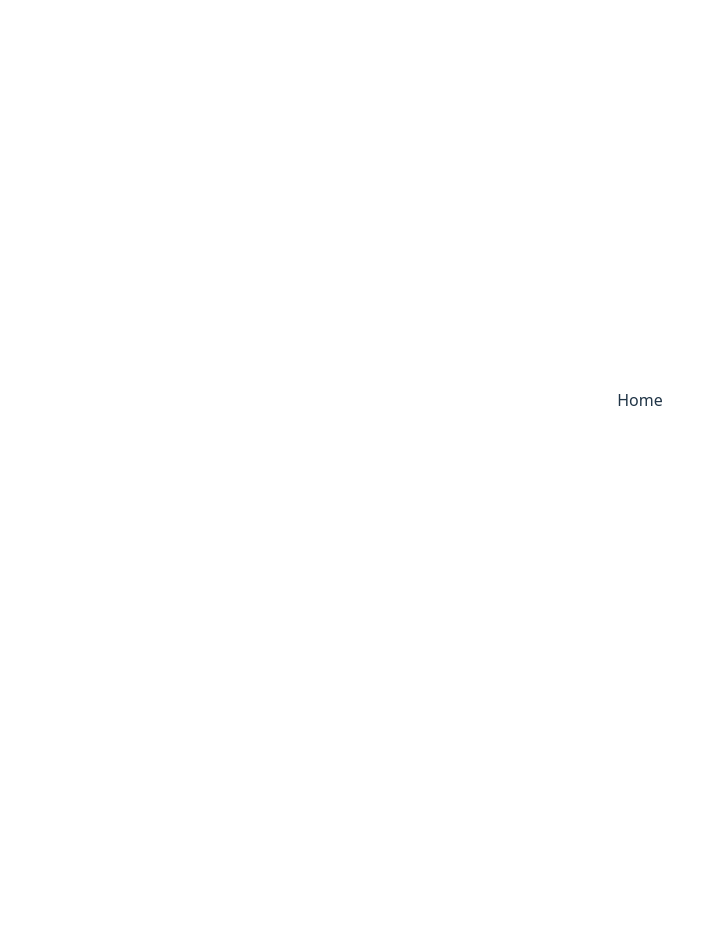
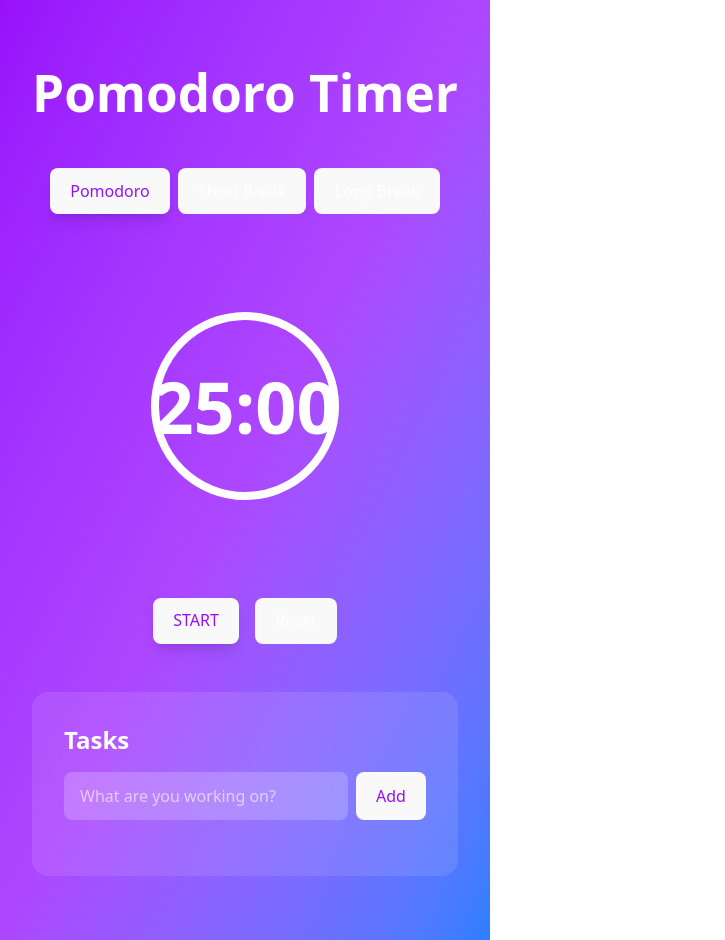
Before and after one commit to lesynvol/pomodoro, a React (Vite) app: page / in a window 1280 px wide. Shown: the whole page, without its empty margins (0-725 px from the left). Before the commit the page ends 800 px from the top, so only its background shows below. Built offline with nearby package versions, Linux system fonts and the light colour scheme.

Commit message:
feat: add TaskList and assemble complete Timer page

```diff
--- a/src/App.tsx
+++ b/src/App.tsx
@@ -1,11 +1,11 @@
-import "./App.css";
-import { BrowserRouter, Routes, Route } from "react-router-dom";
+import { BrowserRouter, Routes, Route } from 'react-router-dom';
+import Timer from './pages/Timer';
 
 function App() {
   return (
     <BrowserRouter>
       <Routes>
-        <Route path="/" element={<div>Home</div>} />
+        <Route path="/" element={<Timer />} />
       </Routes>
     </BrowserRouter>
   );
--- a/src/components/TaskList.tsx
+++ b/src/components/TaskList.tsx
@@ -0,0 +1,66 @@
+import { useState } from 'react';
+import { useTimerStore } from '../store/useTimerStore';
+
+const TaskList = () => {
+  const { tasks, addTask, toggleTask, deleteTask } = useTimerStore();
+  const [newTask, setNewTask] = useState('');
+
+  const handleSubmit = (e: React.FormEvent) => {
+    e.preventDefault();
+    if (newTask.trim()) {
+      addTask(newTask);
+      setNewTask('');
+    }
+  };
+
+  return (
+    <div className="mt-12 bg-white/10 backdrop-blur-md rounded-2xl p-6 md:p-8">
+      <h2 className="text-2xl font-bold text-white mb-4">Tasks</h2>
+
+      <form onSubmit={handleSubmit} className="mb-6">
+        <div className="flex gap-2">
+          <input
+            type="text"
+            value={newTask}
+            onChange={(e) => setNewTask(e.target.value)}
+            placeholder="What are you working on?"
+            className="flex-1 px-4 py-3 rounded-lg bg-white/20 text-white placeholder-white/60 focus:outline-none focus:ring-2 focus:ring-white/50"
+          />
+          <button
+            type="submit"
+            className="px-6 py-3 bg-white text-purple-600 rounded-lg font-medium hover:shadow-lg transition-all"
+          >
+            Add
+          </button>
+        </div>
+      </form>
+
+      <div className="space-y-3">
+        {tasks.map((task) => (
+          <div
+            key={task.id}
+            className="flex items-center gap-3 bg-white/10 p-4 rounded-lg hover:bg-white/20 transition-all"
+          >
+            <input
+              type="checkbox"
+              checked={task.completed}
+              onChange={() => toggleTask(task.id)}
+              className="w-5 h-5 rounded accent-white"
+            />
+            <span className={`flex-1 text-white ${task.completed ? 'line-through opacity-60' : ''}`}>
+              {task.title}
+            </span>
+            <button
+              onClick={() => deleteTask(task.id)}
+              className="text-white/60 hover:text-white transition-colors"
+            >
+              ✕
+            </button>
+          </div>
+        ))}
+      </div>
+    </div>
+  );
+};
+
+export default TaskList;
--- a/src/pages/Timer.tsx
+++ b/src/pages/Timer.tsx
@@ -1,9 +1,20 @@
+import ModeSelector from '../components/ModeSelector';
+import CircularTimer from '../components/CircularTimer';
+import ControlButtons from '../components/ControlButtons';
+import TaskList from '../components/TaskList';
+
 const Timer = () => {
   return (
-    <div className="min-h-screen bg-gradient-to-br from-purple-600 to-blue-500 p-4">
-      <div className="max-w-4xl mx-auto">
-        <h1 className="text-white text-3xl font-bold text-center mb-8">Pomodoro Timer</h1>
-        {/* Пізніше додати компоненти */}
+    <div className="min-h-screen bg-gradient-to-br from-purple-600 via-purple-500 to-blue-500 p-4 md:p-8">
+      <div className="max-w-2xl mx-auto py-8">
+        <h1 className="text-white text-4xl md:text-5xl font-bold text-center mb-12">
+          Pomodoro Timer
+        </h1>
+
+        <ModeSelector />
+        <CircularTimer />
+        <ControlButtons />
+        <TaskList />
       </div>
     </div>
   );
```
